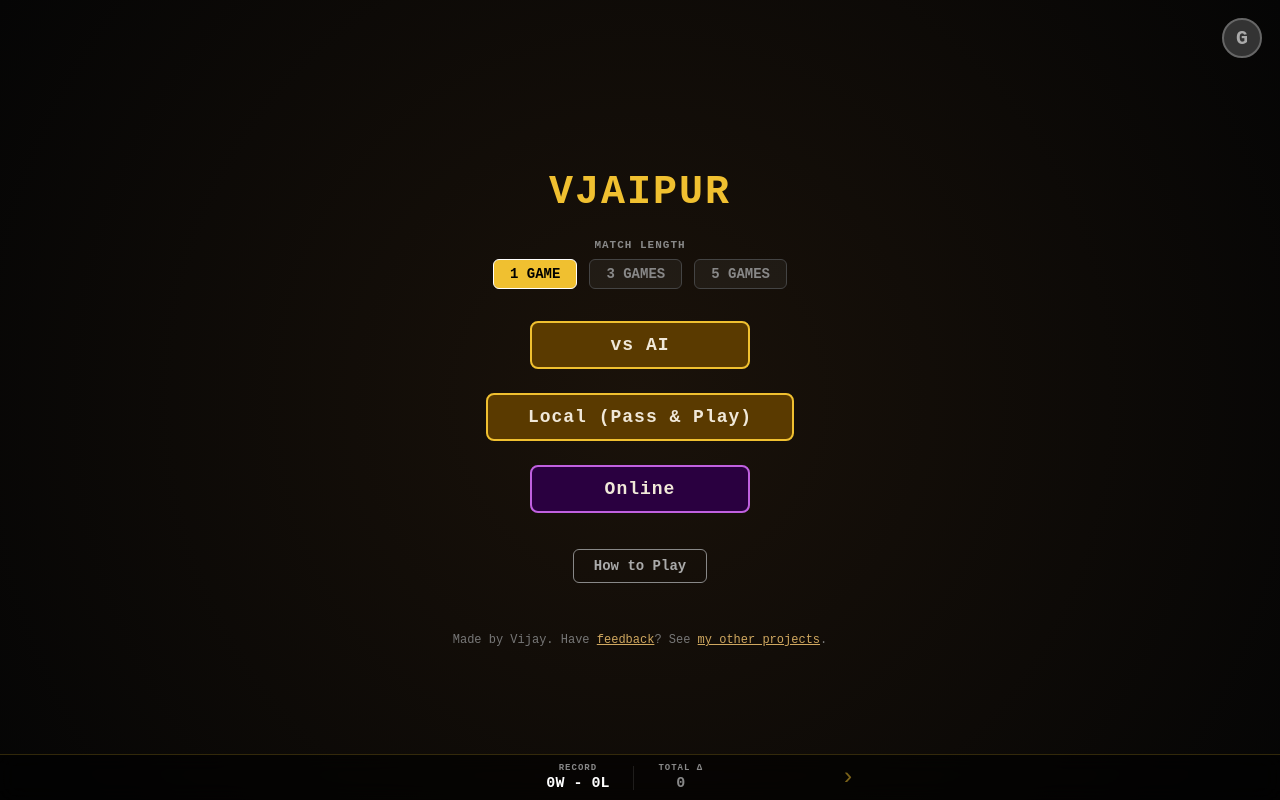
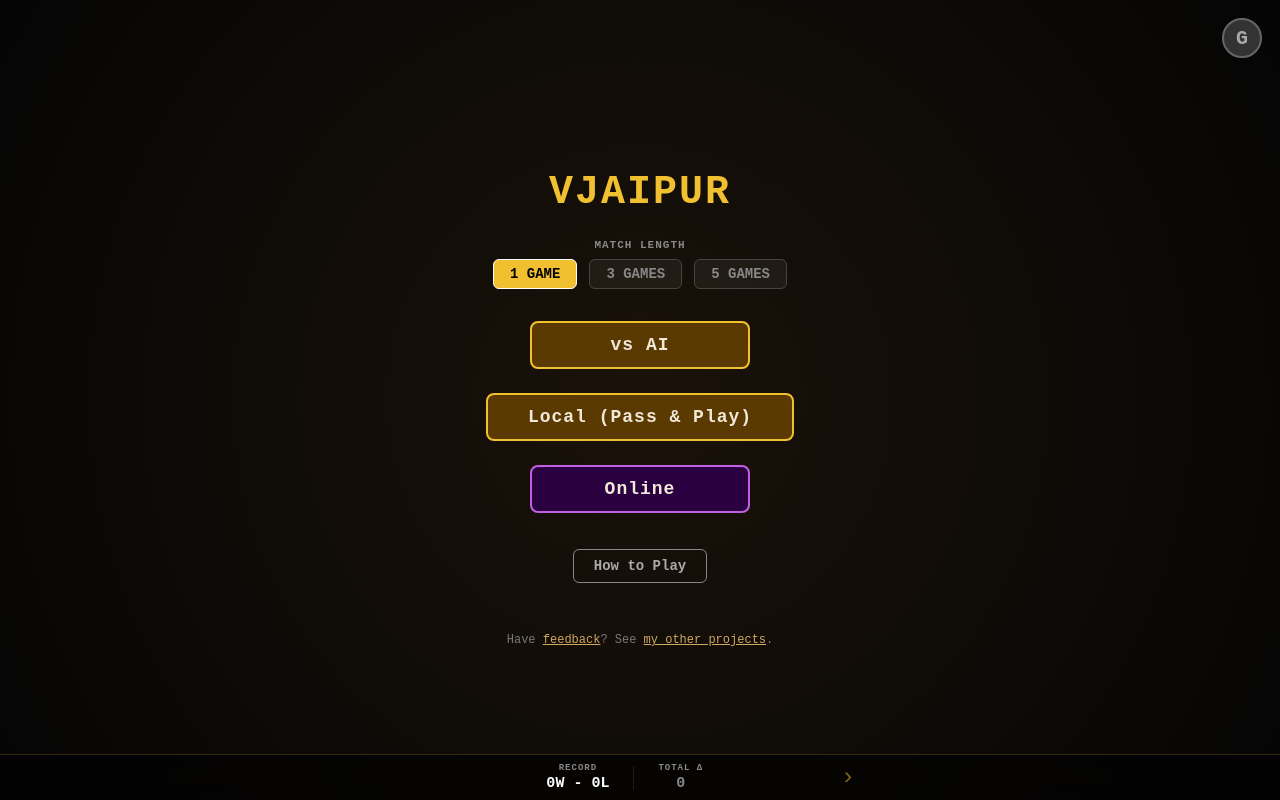
Before and after one commit to theonenonlyvj/vjaipur, a React (Vite) app: page / in a window 1280 px wide. Built offline with nearby package versions, Linux system fonts and the light colour scheme; a web font is replaced by a local one.

Commit message:
ui: drop 'Made by Vijay' from the home footer (keep feedback + other-projects links)

```diff
--- a/src/screens/HomeScreen.tsx
+++ b/src/screens/HomeScreen.tsx
@@ -115,7 +115,7 @@ export function HomeScreen() {
       <StatsStrip onClick={() => setShowStats(true)} />
 
       <footer style={{ marginTop: 24, textAlign: 'center', fontSize: 12, color: '#777', lineHeight: 1.6 }}>
-        Made by Vijay. Have{' '}
+        Have{' '}
         <a href="https://theonenonlyvj.github.io/personal-site/contact" target="_blank" rel="noopener noreferrer"
            style={{ color: '#d0a860', textDecoration: 'underline' }}>feedback</a>? See{' '}
         <a href="https://theonenonlyvj.github.io/personal-site" target="_blank" rel="noopener noreferrer"
```
